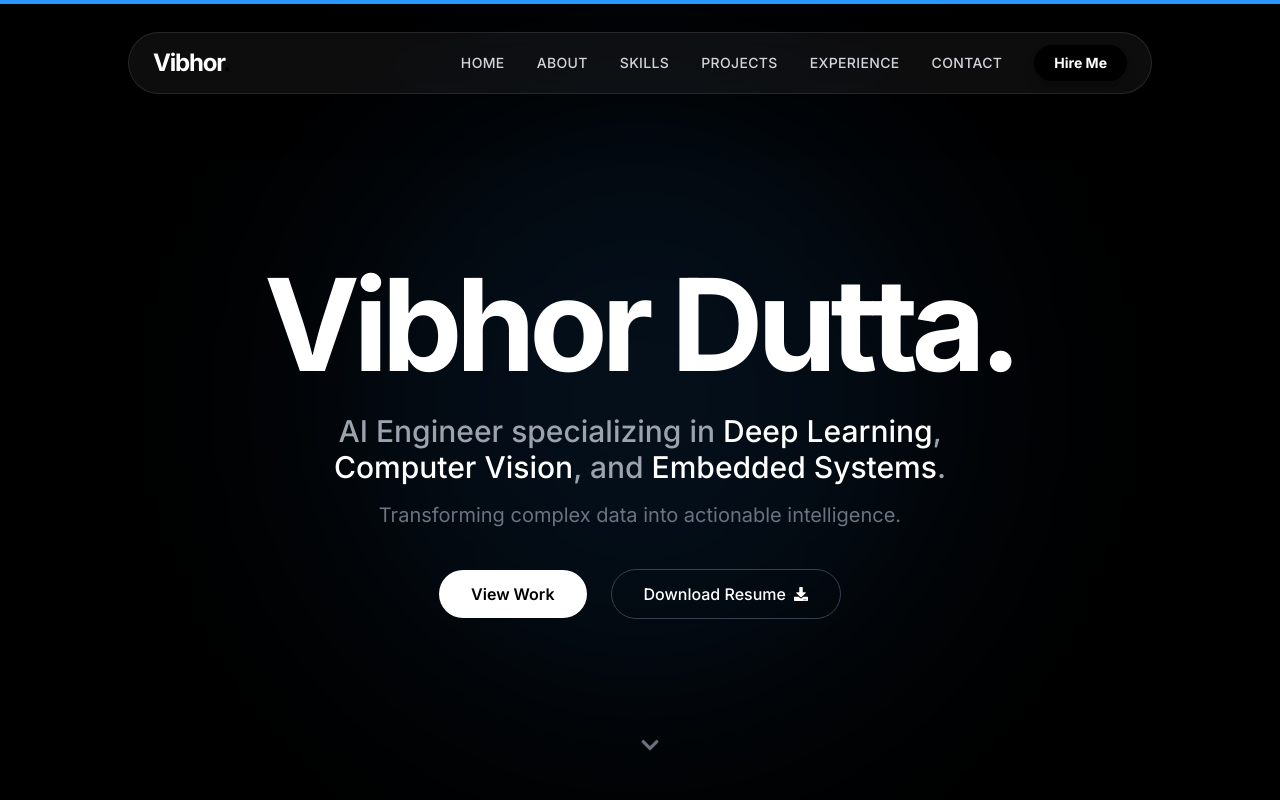
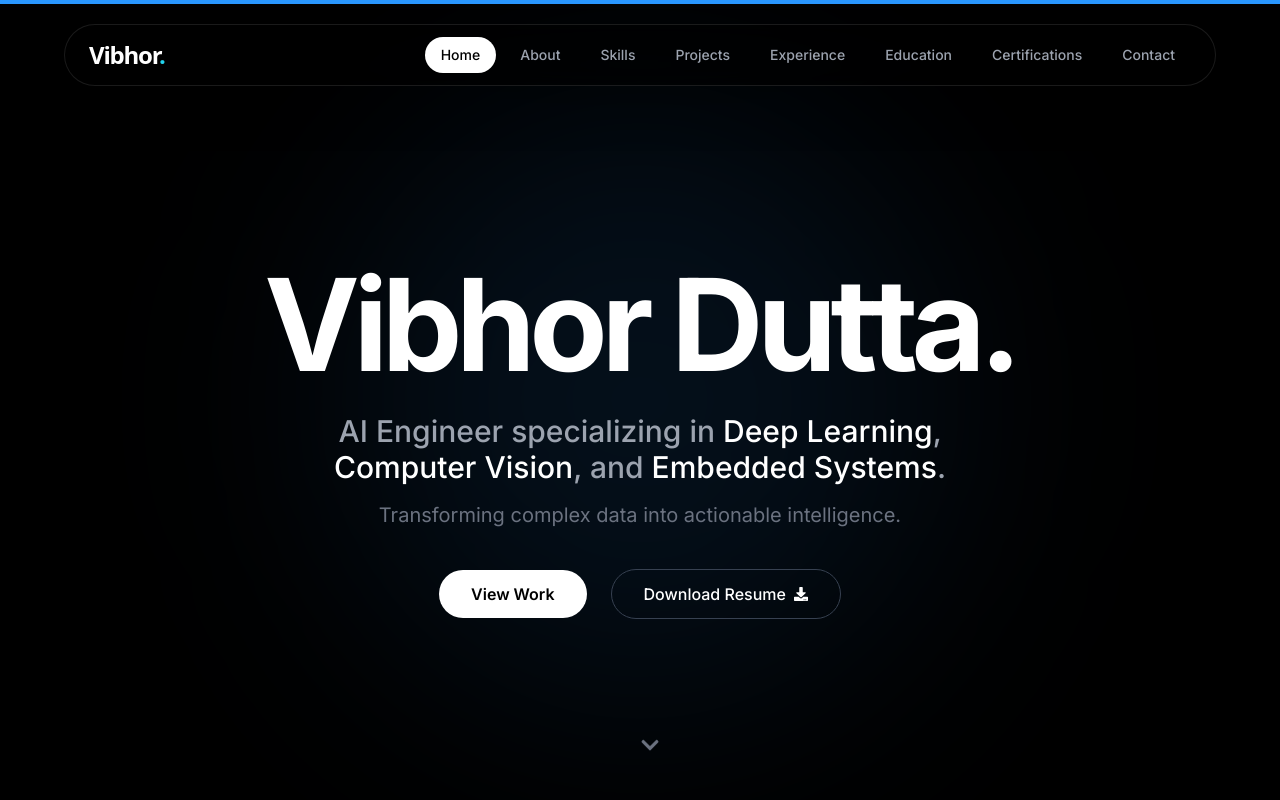
Before and after one commit to Vikashh08/Freelance-Projects-Portfolio, a React (Vite) app: page / in a window 1280 px wide. Shown: the top 800 px of the page. Built offline with nearby package versions, Linux system fonts and the light colour scheme.

Commit message:
Navbar changed

```diff
--- a/src/components/Navbar.jsx
+++ b/src/components/Navbar.jsx
@@ -1,4 +1,4 @@
-import React, { useState, useEffect } from "react";
+import React, { useState, useEffect, useRef } from "react";
 import { motion, AnimatePresence } from "framer-motion";
 import { FaBars, FaTimes } from "react-icons/fa";
 
@@ -8,57 +8,137 @@ const navLinks = [
     { title: "Skills", href: "#skills" },
     { title: "Projects", href: "#projects" },
     { title: "Experience", href: "#experience" },
+    { title: "Education", href: "#education" },
+    { title: "Certifications", href: "#certifications" },
     { title: "Contact", href: "#contact" },
 ];
 
 export const Navbar = () => {
     const [isScrolled, setIsScrolled] = useState(false);
     const [mobileMenuOpen, setMobileMenuOpen] = useState(false);
+    const [activeSection, setActiveSection] = useState("hero");
+    const isManualScroll = useRef(false); // Ref to track click-triggered scrolling
 
+    // 1. Efficient Scroll Handler for Navbar Appearance
     useEffect(() => {
-        const handleScroll = () => setIsScrolled(window.scrollY > 50);
-        window.addEventListener("scroll", handleScroll);
+        const handleScroll = () => {
+            const scrolled = window.scrollY > 50;
+            if (scrolled !== isScrolled) {
+                setIsScrolled(scrolled);
+            }
+        };
+
+        window.addEventListener("scroll", handleScroll, { passive: true });
         return () => window.removeEventListener("scroll", handleScroll);
+    }, [isScrolled]);
+
+    // 2. IntersectionObserver for smooth Active Section tracking
+    useEffect(() => {
+        const options = {
+            root: null,
+            rootMargin: "-20% 0px -35% 0px",
+            threshold: 0.1
+        };
+
+        const observer = new IntersectionObserver((entries) => {
+            if (isManualScroll.current) return; // Skip updates if scrolling manually via click
+
+            entries.forEach((entry) => {
+                if (entry.isIntersecting) {
+                    setActiveSection(entry.target.id);
+                }
+            });
+        }, options);
+
+        navLinks.forEach(link => {
+            const sectionId = link.href.substring(1);
+            const element = document.getElementById(sectionId);
+            if (element) observer.observe(element);
+        });
+
+        return () => {
+            navLinks.forEach(link => {
+                const sectionId = link.href.substring(1);
+                const element = document.getElementById(sectionId);
+                if (element) observer.unobserve(element);
+            });
+        };
     }, []);
+
+    const handleScrollTo = (e, href) => {
+        e.preventDefault();
+        const targetId = href.substring(1);
+        const element = document.getElementById(targetId);
+
+        if (element) {
+            // Lock observer updates
+            isManualScroll.current = true;
+            setActiveSection(targetId); // Immediate UI update
+            setMobileMenuOpen(false);
+
+            const offsetTop = element.offsetTop;
+            window.scrollTo({
+                top: offsetTop - 80,
+                behavior: "smooth"
+            });
+
+            // Re-enable observer after scroll animation (approx 800ms)
+            setTimeout(() => {
+                isManualScroll.current = false;
+            }, 800);
+        }
+    };
 
     return (
         <motion.nav
             initial={{ y: -100 }}
             animate={{ y: 0 }}
             transition={{ duration: 0.5 }}
-            className={`fixed top-4 left-0 right-0 z-50 flex justify-center transition-all duration-300 ${isScrolled ? "py-2" : "py-4"
-                }`}
+            className={`fixed top-0 left-0 right-0 z-50 flex justify-center transition-all duration-300 ${isScrolled ? "py-4" : "py-6"}`}
         >
             <div
                 className={`
                     flex items-center justify-between px-6 py-3 rounded-full
-          backdrop-blur-xl border border-white/10 shadow-2xl
-          transition-all duration-300
-          ${isScrolled ? "bg-dark-bg/80 w-[90%] md:w-[70%]" : "bg-white/5 w-[95%] md:w-[80%]"}
+                    backdrop-blur-md border border-white/10 shadow-2xl
+                    transition-all duration-500 ease-in-out
+                    ${isScrolled ? "bg-black/90 w-[95%] md:w-[85%]" : "bg-black/60 w-[95%] md:w-[90%]"}
                 `}
             >
                 {/* Logo */}
-                <a href="#" className="text-2xl font-bold font-outfit tracking-tighter text-white">
-                    Vibhor<span className="text-primary">.</span>
+                <a
+                    href="#hero"
+                    onClick={(e) => handleScrollTo(e, "#hero")}
+                    className="text-2xl font-bold font-sans tracking-tighter text-white"
+                >
+                    Vibhor<span className="text-cyan-400">.</span>
                 </a>
 
                 {/* Desktop Menu */}
-                <div className="hidden md:flex items-center gap-8">
-                    {navLinks.map((link) => (
+                <div className="hidden md:flex items-center gap-1 lg:gap-2">
+                    {navLinks.map((link) => {
+                        const isActive = activeSection === link.href.substring(1);
+                        return (
                             <a
                                 key={link.title}
                                 href={link.href}
-                            className="text-sm font-medium text-gray-300 hover:text-primary transition-colors font-outfit tracking-wide uppercase"
+                                onClick={(e) => handleScrollTo(e, link.href)}
+                                className={`relative px-4 py-2 text-sm font-medium transition-colors duration-300 rounded-full ${isActive ? "text-black" : "text-gray-400 hover:text-cyan-400"}`}
                             >
+                                {isActive && (
+                                    <motion.span
+                                        layoutId="active-pill"
+                                        className="absolute inset-0 bg-white rounded-full z-[-1]"
+                                        transition={{
+                                            type: "spring",
+                                            stiffness: 400,
+                                            damping: 30
+                                        }}
+                                    />
+                                )}
                                 {link.title}
                             </a>
-                    ))}
-                    <a
-                        href="#contact"
-                        className="px-5 py-2 rounded-full bg-primary text-white text-sm font-bold hover:bg-accent transition-colors shadow-lg shadow-primary/20"
-                    >
-                        Hire Me
-                    </a>
+                        );
+                    })}
                 </div>
 
                 {/* Mobile Toggle */}
@@ -74,17 +154,17 @@ export const Navbar = () => {
             <AnimatePresence>
                 {mobileMenuOpen && (
                     <motion.div
-                        initial={{ opacity: 0, scale: 0.9 }}
-                        animate={{ opacity: 1, scale: 1 }}
-                        exit={{ opacity: 0, scale: 0.9 }}
-                        className="absolute top-20 left-4 right-4 bg-[#121212] border border-white/10 rounded-2xl p-6 flex flex-col gap-4 shadow-2xl md:hidden"
+                        initial={{ opacity: 0, scale: 0.95, y: -20 }}
+                        animate={{ opacity: 1, scale: 1, y: 0 }}
+                        exit={{ opacity: 0, scale: 0.95, y: -20 }}
+                        className="absolute top-24 left-4 right-4 bg-zinc-900/95 backdrop-blur-xl border border-white/10 rounded-3xl p-6 flex flex-col gap-4 shadow-2xl md:hidden"
                     >
                         {navLinks.map((link) => (
                             <a
                                 key={link.title}
                                 href={link.href}
-                                className="text-lg font-medium text-gray-300 hover:text-primary transition-colors text-center py-2"
-                                onClick={() => setMobileMenuOpen(false)}
+                                onClick={(e) => handleScrollTo(e, link.href)}
+                                className={`text-lg font-medium text-center py-3 rounded-xl transition-colors ${activeSection === link.href.substring(1) ? "bg-white text-black" : "text-gray-400 hover:text-cyan-400"}`}
                             >
                                 {link.title}
                             </a>
```
Lines whose indentation alone changed are shown as unchanged.
